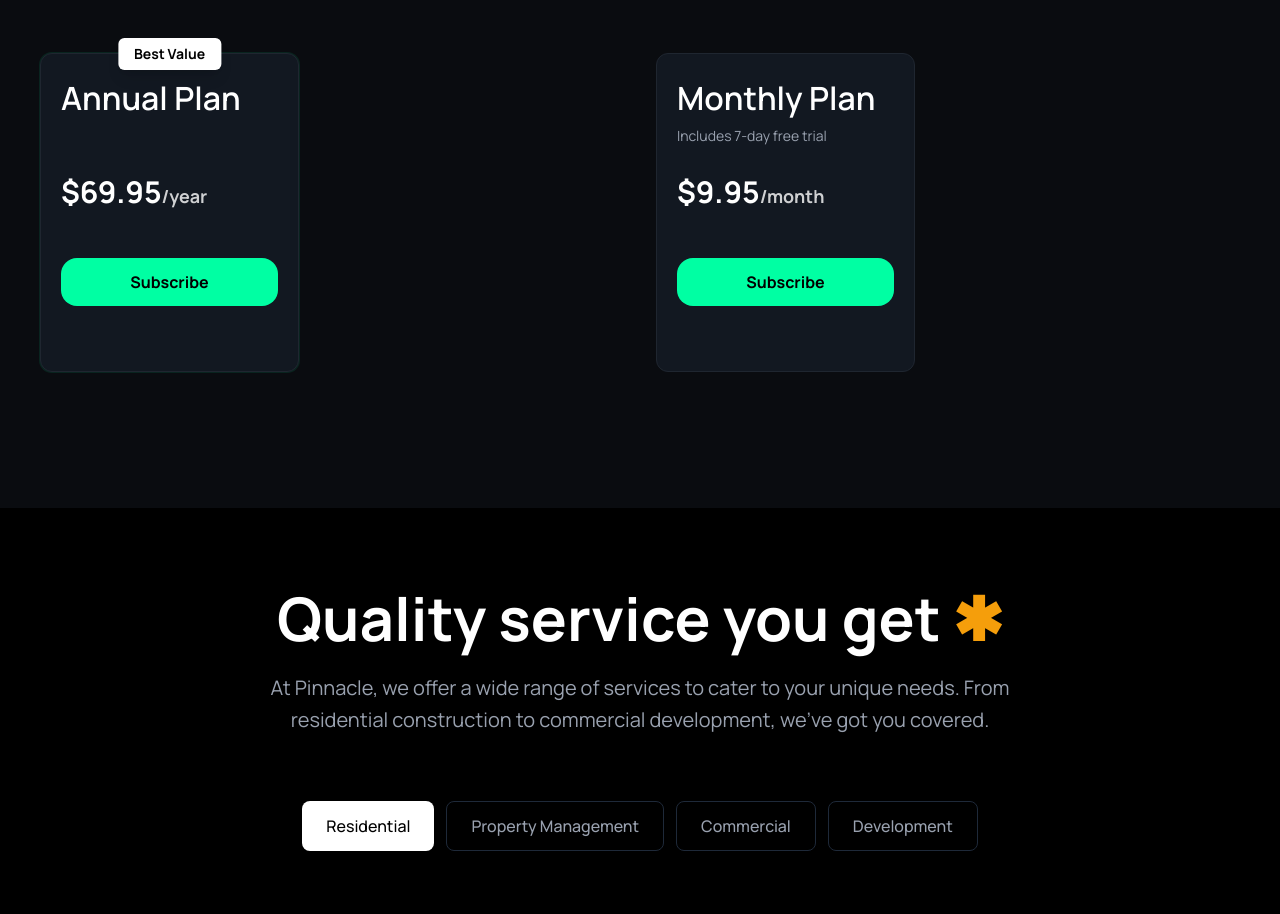
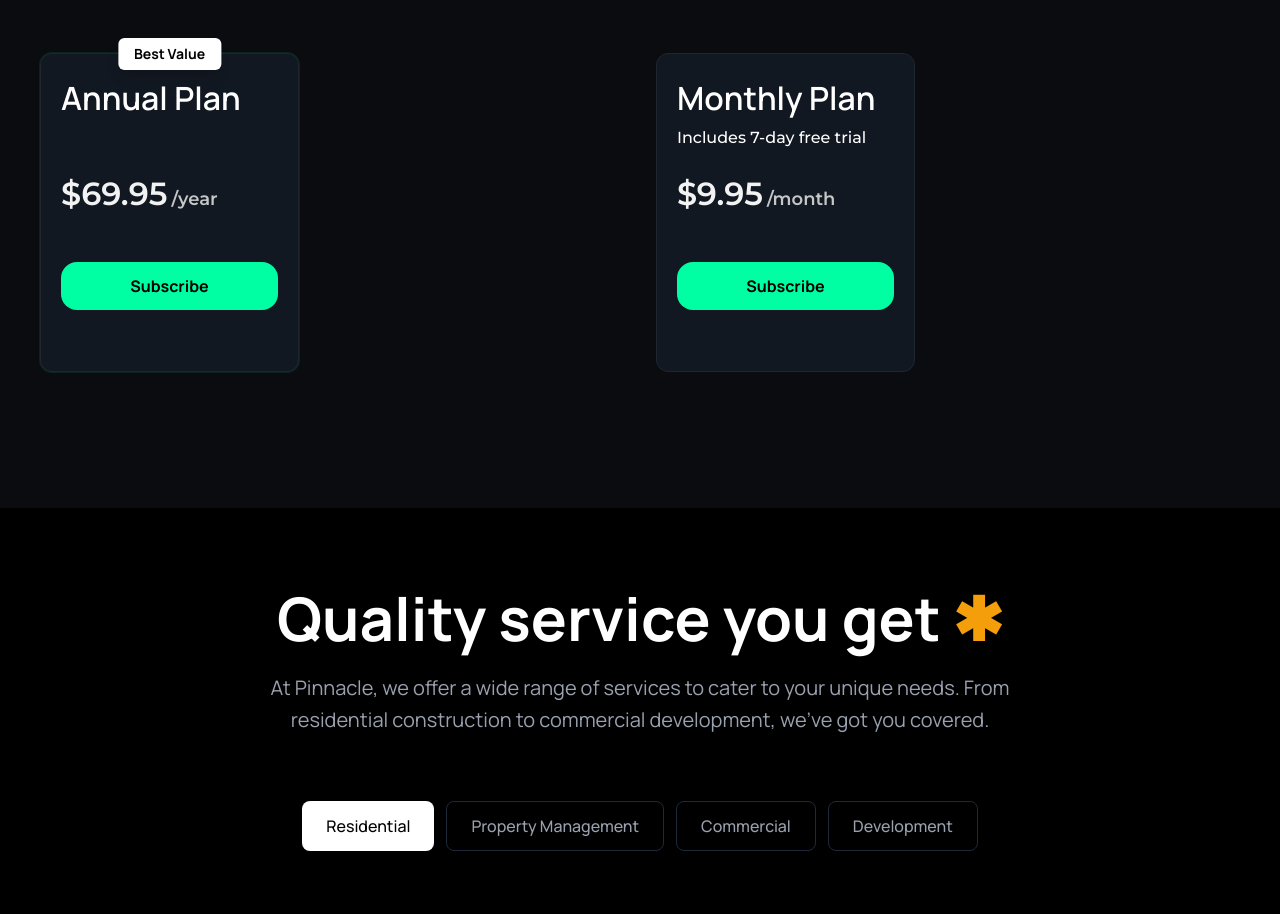
Before and after one commit to Alok4D/clash-gambling, a Next.js app: page / in a window 1280 px wide. Shown: the part 2800-3714 px from the top of the page. Built offline with nearby package versions, Linux system fonts and the light colour scheme; grey boxes are pictures that could not be loaded.

Commit message:
I have updated the Plan Features typography

```diff
--- a/app/(home)/PricingSection.tsx
+++ b/app/(home)/PricingSection.tsx
@@ -55,19 +55,17 @@ const PricingSection = () => {
 
                 <div className="min-h-[24px]">
                   {plan.features ? (
-                    <p className="text-sm text-gray-400">{plan.features}</p>
+                    <p className="font-montserrat text-[16px] font-medium leading-[24px] text-[#FFFFFF]">
+                      {plan.features}
+                    </p>
                   ) : (
-                    <div className="h-4" />
+                    <div className="h-[24px]" />
                   )}
                 </div>
 
-                <div className="mt-4">
-                  <span className="text-3xl font-bold text-white">
-                    {plan.price}
-                  </span>
-                  <span className="text-lg font-bold text-white opacity-80">
-                    {plan.period}
-                  </span>
+                <div className="font-montserrat mt-4 flex items-baseline gap-1 text-[24px] md:text-[32px] font-semibold leading-[40px] text-[#F2F2F2]">
+                  <span>{plan.price}</span>
+                  <span className="text-lg opacity-80">{plan.period}</span>
                 </div>
               </div>
 
```
